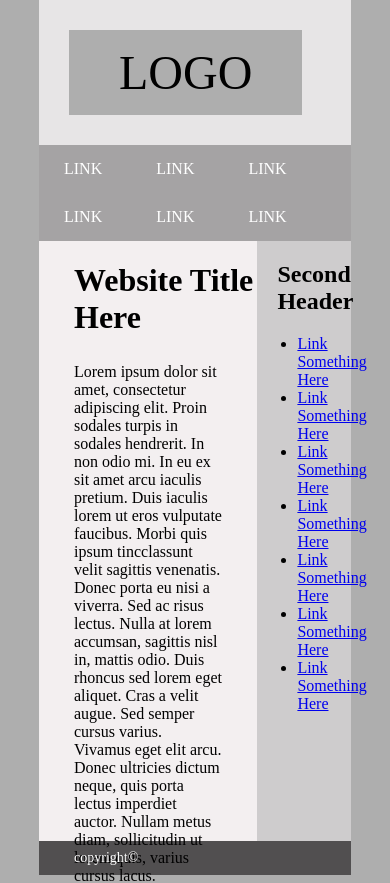
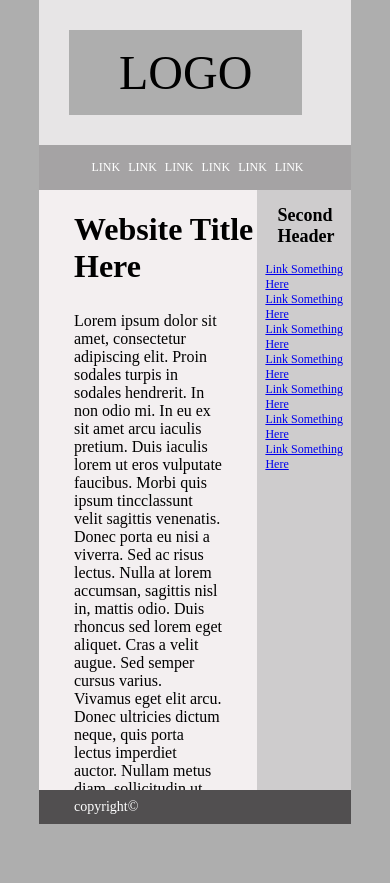
Before and after one commit to koizumik/beginnersiterep, a plain HTML site: page index.html in a window 390 px wide. Shown: the top 883 px of the page. After the commit the page ends 844 px from the top, so only its background shows below. Drawn offline with Linux system fonts and the light colour scheme.

Commit message:
added media queries for mobile responsive

```diff
--- a/css/main.css
+++ b/css/main.css
@@ -113,3 +113,49 @@ h2 {
 	margin: 0;
 	padding-left: 35px;
 }
+
+@media (max-width: 1131px) {
+	.main {
+		overflow: scroll;
+	}
+}
+
+
+@media (max-width: 702px) {
+	.navigation ul {
+		font-size: 12px;
+	}
+}
+
+@media (max-width: 624px) {
+	.navigation ul {
+		display: inline-block;
+		margin: 0 auto;
+	}
+
+	.navigation li {
+		padding-right: 0;
+	}
+}
+
+@media (max-width: 470px) {
+	div.sidebar {
+		font-size: 12px;
+	}
+
+	.sidebar ul {
+		padding-left: 8px;
+		list-style-type: none;
+	}
+}
+
+@media (max-width: 437px) {
+
+	div.navigation {
+		text-align: center;
+	}
+
+	.navigation li {
+		padding-left: 5px;
+	}
+}
```
